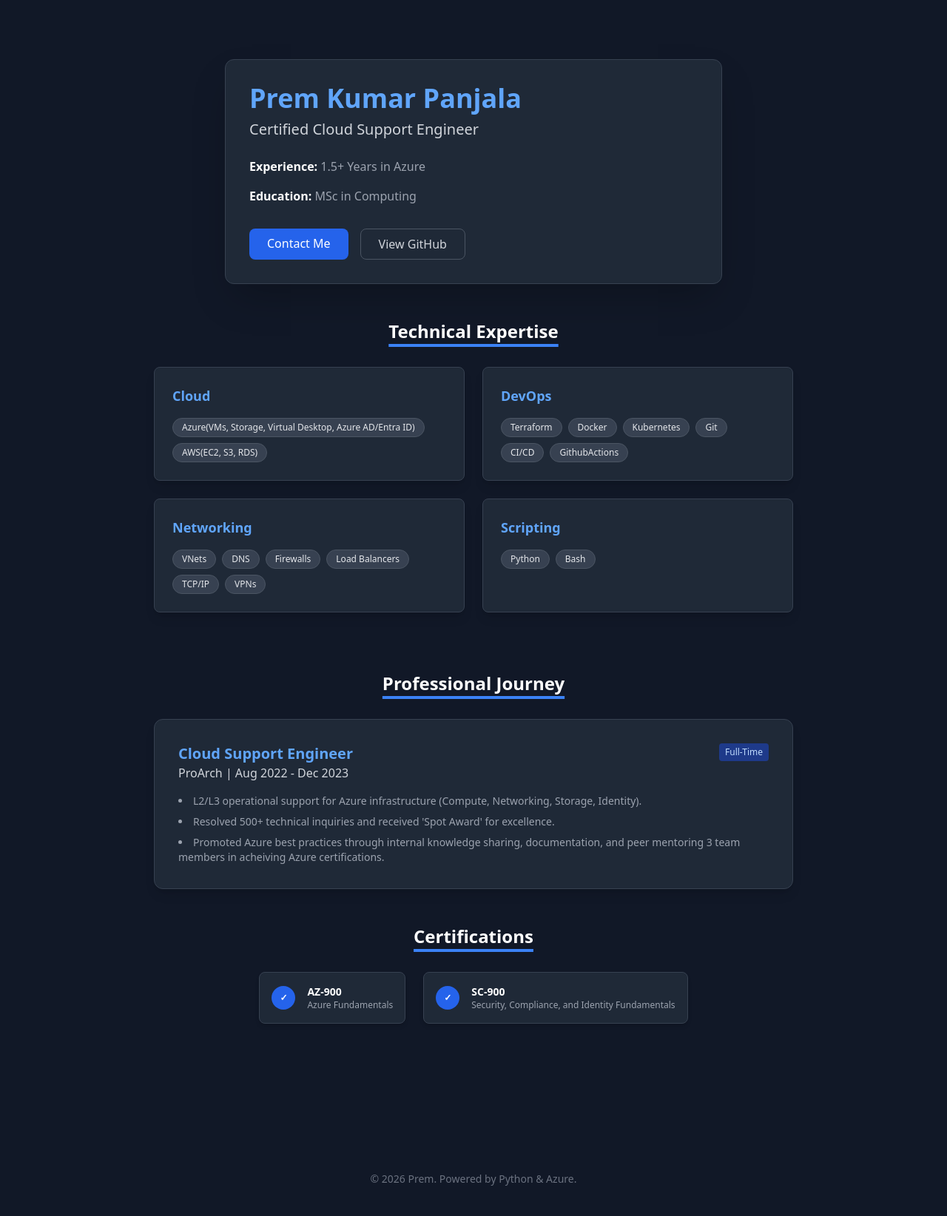
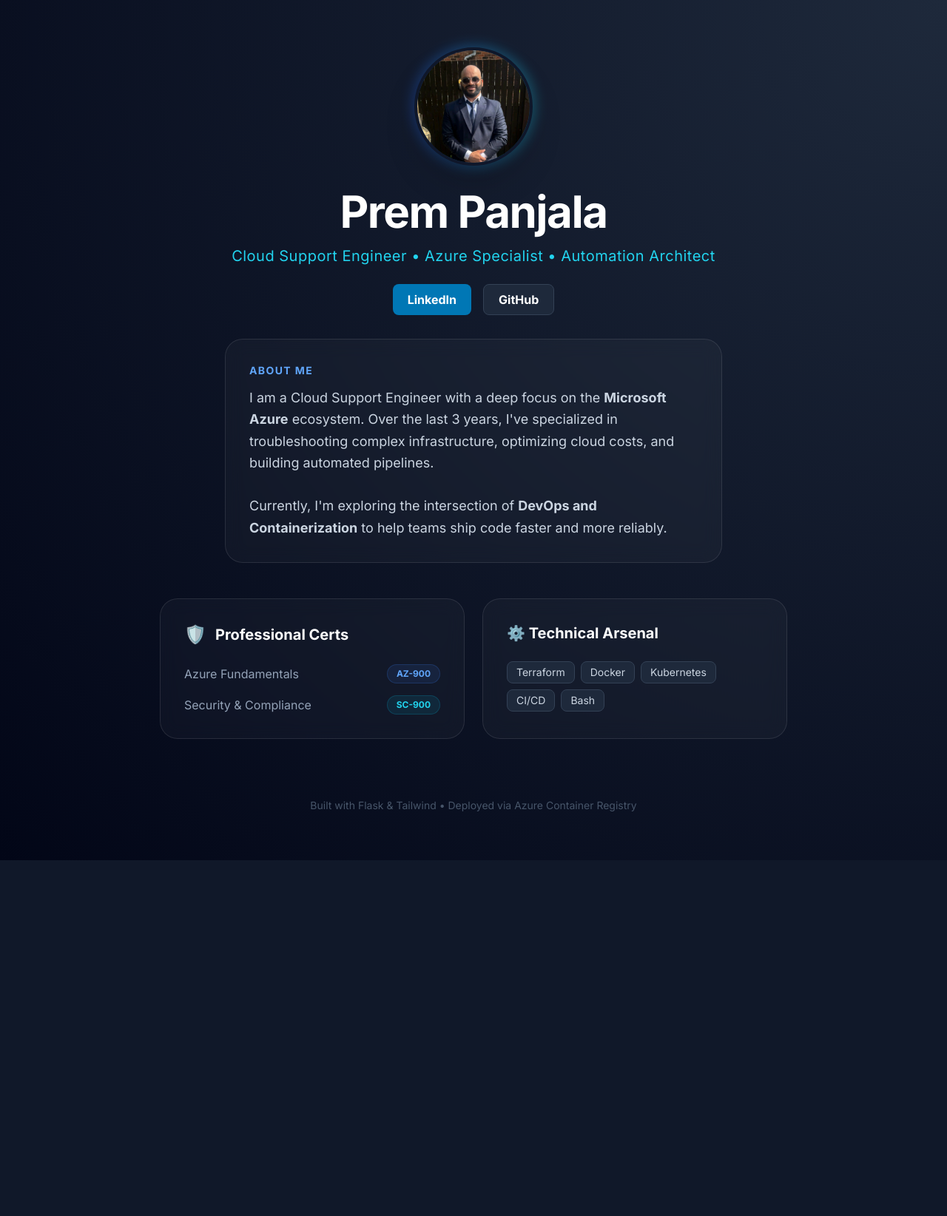
Before and after one commit to PremKPG/portfolio, a Flask app: page / in a window 1280 px wide. Shown: the whole page at 74% size. After the commit the page ends 1163 px from the top, so only its background shows below. Run offline with Flask 3, Linux system fonts and the light colour scheme; some libraries are stand-ins or nearby versions.

Commit message:
docker update

```diff
--- a/templates/index.html
+++ b/templates/index.html
@@ -1,92 +1,92 @@
-{% extends "base.html" %}
+<!DOCTYPE html>
+<html lang="en">
+<head>
+    <meta charset="UTF-8">
+    <meta name="viewport" content="width=device-width, initial-scale=1.0">
+    <title>Prem Panjala | Cloud Support Engineer</title>
+    <script src="https://cdn.tailwindcss.com"></script>
+    <link href="https://fonts.googleapis.com/css2?family=Inter:wght@300;400;600;700&display=swap" rel="stylesheet">
+    <style>
+        body { font-family: 'Inter', sans-serif; }
+        .glass { background: rgba(255, 255, 255, 0.03); backdrop-filter: blur(12px); border: 1px solid rgba(255, 255, 255, 0.1); }
+        .gradient-bg { background: radial-gradient(circle at top right, #1e293b, #020617); }
+    </style>
+</head>
+<body class="gradient-bg text-slate-200 min-h-screen">
 
-{% block content %}
-<div class="min-h-screen py-20 flex flex-col items-center">
-
-    <div class="max-w-2xl w-full p-8 bg-gray-800 rounded-xl shadow-2xl border border-gray-700 mx-4">
-        <h1 class="text-4xl font-bold text-blue-400 mb-2">{{ name }}</h1>
-        <p class="text-xl text-gray-300">{{ role }}</p>
-
-        <div class="mt-6 space-y-4">
-            <p class="text-gray-400">
-                <span class="font-bold text-white">Experience:</span> {{ experience }}
-            </p>
-            <p class="text-gray-400">
-                <span class="font-bold text-white">Education:</span> {{ degree }}
-            </p>
+    <div class="max-w-4xl mx-auto px-6 py-16">
+        <header class="text-center space-y-8">
+            <div class="flex justify-center">
+                <div class="relative">
+                    <div class="absolute -inset-1 bg-gradient-to-r from-blue-600 to-cyan-400 rounded-full blur opacity-30"></div>
+                    <div class="relative w-40 h-40 rounded-full border-4 border-slate-900 overflow-hidden shadow-2xl">
+                        <img src="{{ url_for('static', filename='profile.jpg') }}"
+                             alt="Prem Panjala"
+                             class="w-full h-full object-cover">
+                    </div>
+                </div>
             </div>
 
-        <div class="mt-8 flex gap-4">
-            <a href="mailto:prem.panjala23@gmail.com" class="bg-blue-600 hover:bg-blue-500 text-white px-6 py-2 rounded-lg transition font-medium">
-                Contact Me
+            <div class="space-y-4">
+                <h1 class="text-6xl font-black tracking-tight text-white">
+                    Prem Panjala
+                </h1>
+                <p class="text-xl text-cyan-400 font-medium tracking-wide">
+                    Cloud Support Engineer • Azure Specialist • Automation Architect
+                </p>
+
+                <div class="flex justify-center gap-4 pt-2">
+                    <a href="https://www.linkedin.com/in/premkpg/" target="_blank" class="bg-[#0077b5] hover:scale-105 transition-transform text-white px-5 py-2 rounded-lg font-bold flex items-center gap-2">
+                        LinkedIn
                     </a>
-            <a href="https://github.com/PremKPG" target="_blank" class="border border-gray-600 hover:border-blue-400 text-gray-300 px-6 py-2 rounded-lg transition font-medium">
-                View GitHub
+                    <a href="https://github.com/PremKPG" target="_blank" class="bg-slate-800 hover:scale-105 transition-transform text-white px-5 py-2 rounded-lg font-bold flex items-center gap-2 border border-slate-700">
+                        GitHub
                     </a>
                 </div>
             </div>
 
-    <div class="max-w-4xl w-full mt-12 px-4">
-        <h2 class="text-2xl font-bold text-white mb-8 text-center underline decoration-blue-500 decoration-4 underline-offset-8">
-            Technical Expertise
+            <section class="max-w-2xl mx-auto glass p-8 rounded-3xl text-left mt-10">
+                <h3 class="text-blue-400 font-bold uppercase tracking-widest text-sm mb-3">About Me</h3>
+                <p class="text-slate-300 leading-relaxed text-lg">
+                    I am a Cloud Support Engineer with a deep focus on the <strong>Microsoft Azure</strong> ecosystem. Over the last 3 years, I've specialized in troubleshooting complex infrastructure, optimizing cloud costs, and building automated pipelines.
+                    <br><br>
+                    Currently, I'm exploring the intersection of <strong>DevOps and Containerization</strong> to help teams ship code faster and more reliably.
+                </p>
+            </section>
+        </header>
+
+        <main class="mt-12 grid md:grid-cols-2 gap-6">
+            <div class="glass p-8 rounded-3xl">
+                <h2 class="text-xl font-bold text-white mb-6 flex items-center gap-3">
+                    <span class="text-2xl">🛡️</span> Professional Certs
                 </h2>
-
-        <div class="grid grid-cols-1 md:grid-cols-2 gap-6">
-            {% for skill_group in skills %}
-            <div class="bg-gray-800 p-6 rounded-lg border border-gray-700 hover:border-blue-500 transition shadow-lg group">
-                <h3 class="text-blue-400 font-bold text-lg mb-4 group-hover:text-blue-300 transition">
-                    {{ skill_group.category }}
-                </h3>
-                <div class="flex flex-wrap gap-2">
-                     {% for item in skill_group.list %}
-                     <span class="bg-gray-700 text-gray-200 px-3 py-1 rounded-full text-xs font-medium border border-gray-600">
-                          {{ item }}
-                    </span>
-                     {% endfor %}
+                <div class="space-y-4">
+                    <div class="flex items-center justify-between">
+                        <span class="text-slate-400">Azure Fundamentals</span>
+                        <span class="bg-blue-500/10 text-blue-400 px-3 py-1 rounded-full text-xs font-bold border border-blue-500/20">AZ-900</span>
                     </div>
+                    <div class="flex items-center justify-between">
+                        <span class="text-slate-400">Security & Compliance</span>
+                        <span class="bg-cyan-500/10 text-cyan-400 px-3 py-1 rounded-full text-xs font-bold border border-cyan-500/20">SC-900</span>
                     </div>
-            {% endfor %}
                 </div>
             </div>
 
-    <div class="max-w-4xl w-full mt-20 px-4">
-    <h2 class="text-2xl font-bold text-white mb-8 text-center underline decoration-blue-500 decoration-4 underline-offset-8">
-        Professional Journey
-    </h2>
-
-    <div class="bg-gray-800 p-8 rounded-xl border border-gray-700 shadow-lg">
-        <div class="flex justify-between items-start mb-4">
-            <div>
-                <h3 class="text-xl font-bold text-blue-400">Cloud Support Engineer</h3>
-                <p class="text-gray-300">ProArch | Aug 2022 - Dec 2023 </p>
-            </div>
-            <span class="bg-blue-900 text-blue-200 text-xs px-2 py-1 rounded">Full-Time</span>
-        </div>
-        <ul class="list-disc list-inside text-gray-400 space-y-2 text-sm">
-            <li>L2/L3 operational support for Azure infrastructure (Compute, Networking, Storage, Identity).</li>
-            <li>Resolved 500+ technical inquiries and received 'Spot Award' for excellence.</li>
-            <li>Promoted Azure best practices through internal knowledge sharing, documentation, and peer mentoring 3 team members in acheiving Azure certifications.</li>
-        </ul>
+            <div class="glass p-8 rounded-3xl">
+                <h2 class="text-xl font-bold text-white mb-6">⚙️ Technical Arsenal</h2>
+                <div class="flex flex-wrap gap-2">
+                    <span class="bg-slate-800 text-slate-300 px-3 py-1 rounded-lg text-sm border border-slate-700">Terraform</span>
+                    <span class="bg-slate-800 text-slate-300 px-3 py-1 rounded-lg text-sm border border-slate-700">Docker</span>
+                    <span class="bg-slate-800 text-slate-300 px-3 py-1 rounded-lg text-sm border border-slate-700">Kubernetes</span>
+                    <span class="bg-slate-800 text-slate-300 px-3 py-1 rounded-lg text-sm border border-slate-700">CI/CD</span>
+                    <span class="bg-slate-800 text-slate-300 px-3 py-1 rounded-lg text-sm border border-slate-700">Bash</span>
                 </div>
             </div>
-    <div class="max-w-4xl w-full mt-12 px-4 pb-20">
-    <h2 class="text-2xl font-bold text-white mb-8 text-center underline decoration-blue-500 decoration-4 underline-offset-8">
-        Certifications
-    </h2>
-    <div class="flex flex-wrap justify-center gap-6">
-        {% for cert in certifications %}
-        <div class="bg-gray-800 border border-gray-700 p-4 rounded-lg shadow-md flex items-center space-x-4 hover:border-blue-400 transition">
-            <div class="bg-blue-600 h-8 w-8 rounded-full flex items-center justify-center text-white font-bold text-xs">
-                ✓
+        </main>
+
+        <footer class="mt-20 text-center text-slate-600 text-sm">
+            Built with Flask & Tailwind • Deployed via Azure Container Registry
+        </footer>
     </div>
-            <div>
-                <p class="text-white font-bold text-sm">{{ cert.name }}</p>
-                <p class="text-gray-400 text-xs">{{ cert.title }}</p>
-            </div>
-        </div>
-        {% endfor %}
-    </div>
-    </div>
-
-</div>
-{% endblock %}
+</body>
+</html>
```
Also changed, not shown: .github/workflows/deploy.yml. Lines whose indentation alone changed are shown as unchanged.
